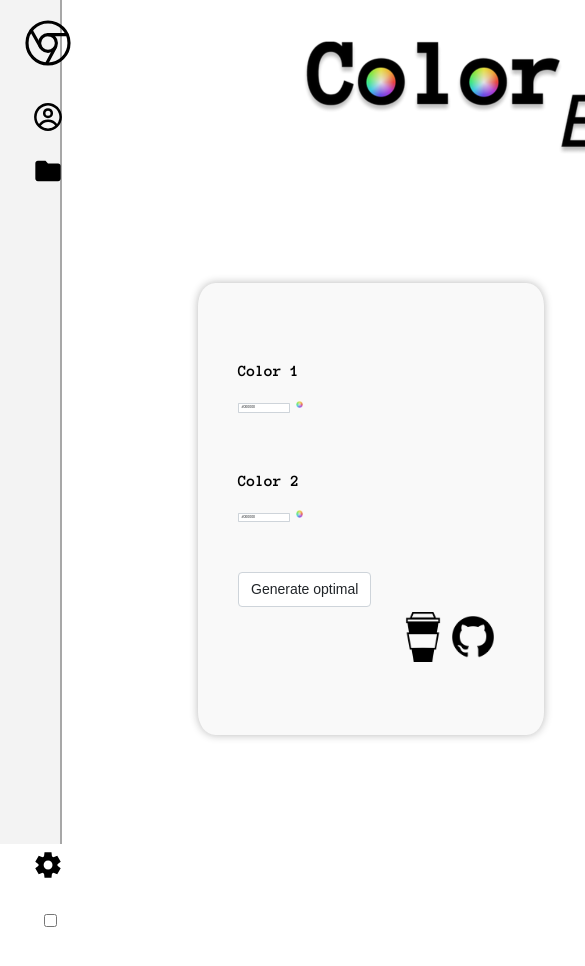
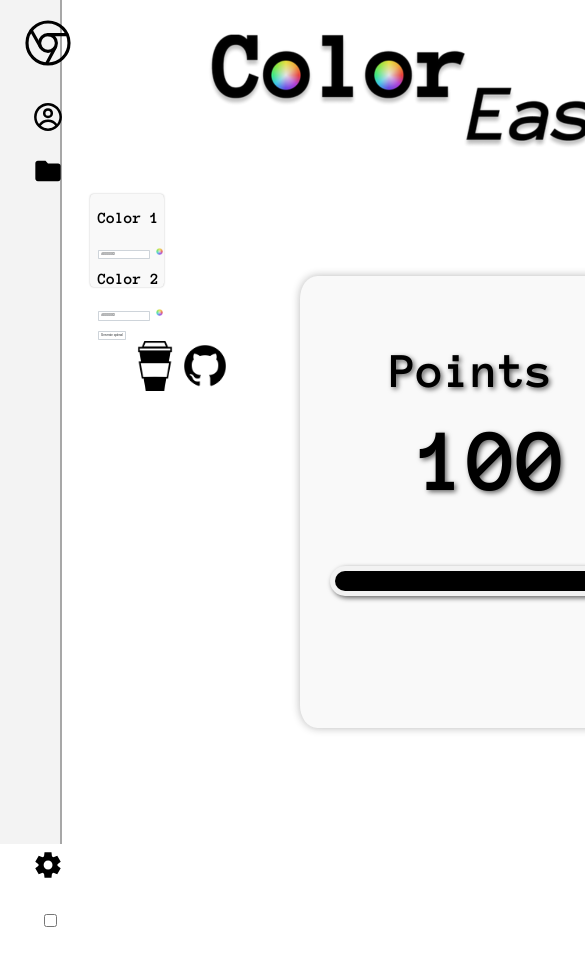
Before and after one commit to abrahammordev/ColorEase, a React (Create React App) app: page / in a window 390 px wide. Shown: the top 966 px of the page, 585 px wide, since content can reach past the window. Built offline with nearby package versions, Linux system fonts and the light colour scheme.

Commit message:
Refactor ColorChoiceWindow styles for responsive design

```diff
--- a/src/components/ColorChoiceWindow.module.css
+++ b/src/components/ColorChoiceWindow.module.css
@@ -1,50 +1,50 @@
 .ColorChoiceWindow {
   background-color: #f9f9f9;
-  height: 452px;
-  width: 346px;
-  margin-left: 136px;
-  margin-top: 103px;
-  box-shadow: 0 0 9px rgba(20, 20, 20, 0.3);
+  height: 24vw;
+  width: 19vw;
+  margin-left: 7.08vw;
+  margin-top: 5.37vw;
+  box-shadow: 0 0 0.47vw rgba(20, 20, 20, 0.3);
   border-radius: 5%;
 }
 
 .color-button {
-  margin-top: 100px;
+  margin-top: 5.21vw;
 }
 
 .color-properties {
-  margin-top: 80px;
-  margin-left: 40px;
+  margin-top: 4.16vw;
+  margin-left: 2.08vw;
 }
 
 .text-properties {
-  margin-top: 60px;
+  margin-top: 3.125vw;
 }
 
 .social-media {
-  margin-top: 5px;
+  margin-top: 0.26vw;
   display: flex;
 
-  margin-left: 200px;
+  margin-left: 10.42vw;
 }
 
 .random-colors {
-  margin-top: 50px;
+  margin-top: 2.6vw;
   display: flex;
-  margin-left: 40px;
+  margin-left: 2.08vw;
 }
 
 .random-colors button {
-  padding: 6px 12px;
-  font-size: 14px;
+  padding: 0.3125vw 0.6125vw;
+  font-size: 0.73vw;
   font-weight: 400;
   line-height: 1.5;
   color: #212529;
   background-color: #fff;
   background-clip: padding-box;
-  border: 1px solid #ced4da;
+  border: 0.05vw solid #ced4da;
   appearance: none;
-  border-radius: 4px;
+  border-radius: 0.21vw;
   transition: border-color 0.15s ease-in-out, box-shadow 0.15s ease-in-out;
 
   &:focus {
```
